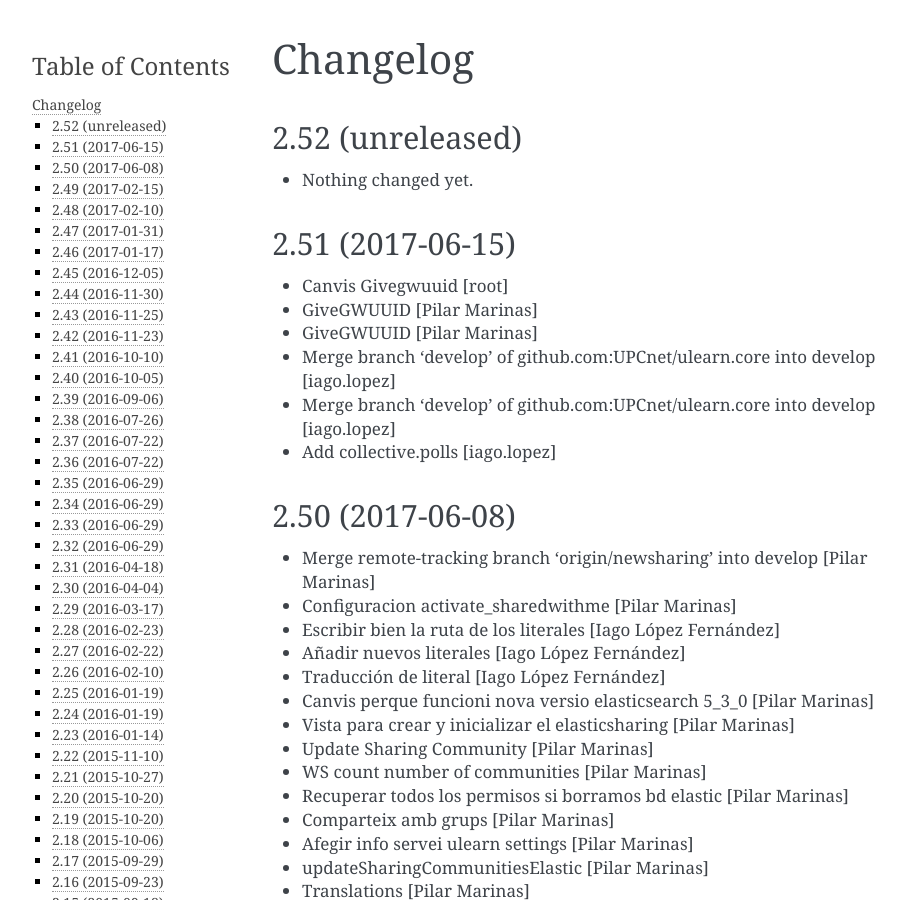
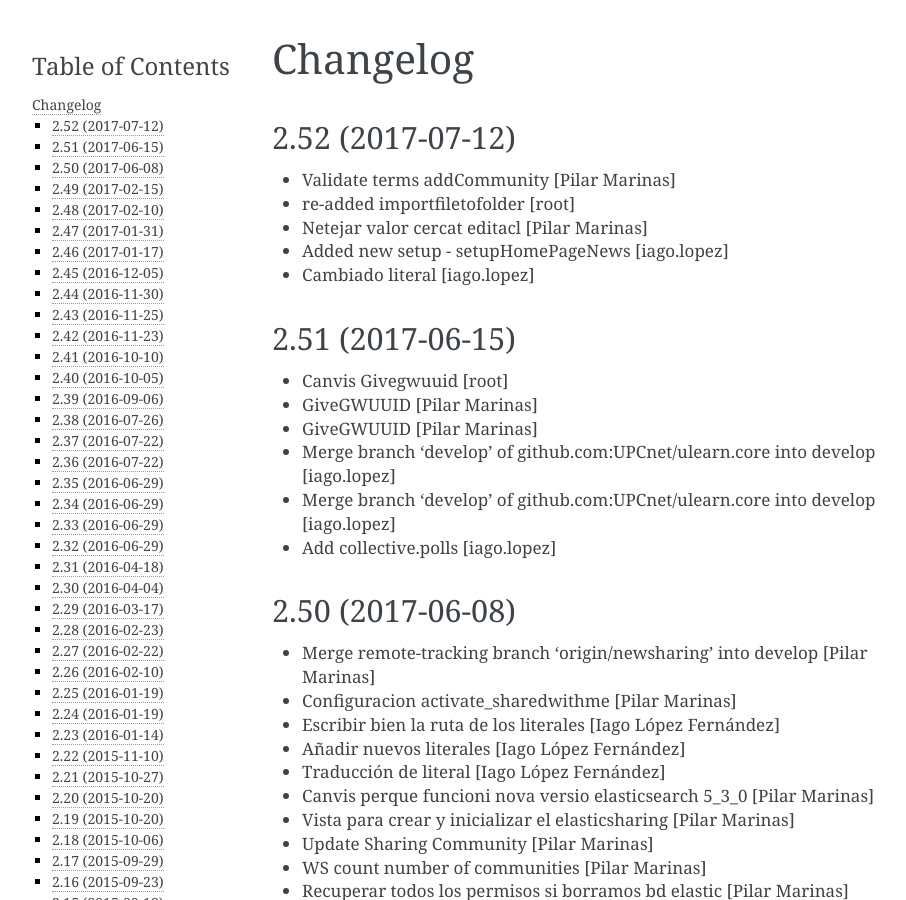
Before and after one commit to UPCnet/ulearn.core, a Sphinx documentation site: the page built from docs/HISTORY.rst, in a window 1280 px wide and 900 px high. Shown: the whole window, without its empty margins (148-1054 px from the left). Built offline with Sphinx 7.4.7, drawn with Linux system fonts in a browser that asks for light colours; pages that are not in the unit, such as notebooks, are missing from menus.

Commit message:
Preparing release 2.52

```diff
--- a/docs/HISTORY.rst
+++ b/docs/HISTORY.rst
@@ -1,11 +1,14 @@
 Changelog
 =========
 
-2.52 (unreleased)
+2.52 (2017-07-12)
 -----------------
 
-- Nothing changed yet.
-
+* Validate terms addCommunity [Pilar Marinas]
+* re-added importfiletofolder [root]
+* Netejar valor cercat editacl [Pilar Marinas]
+* Added new setup - setupHomePageNews [iago.lopez]
+* Cambiado literal [iago.lopez]
 
 2.51 (2017-06-15)
 -----------------
--- a/setup.py
+++ b/setup.py
@@ -1,7 +1,7 @@
 from setuptools import setup, find_packages
 import os
 
-version = '2.52.dev0'
+version = '2.52'
 
 README = open('README.rst').read()
 HISTORY = open(os.path.join('docs', 'HISTORY.rst')).read()
```
